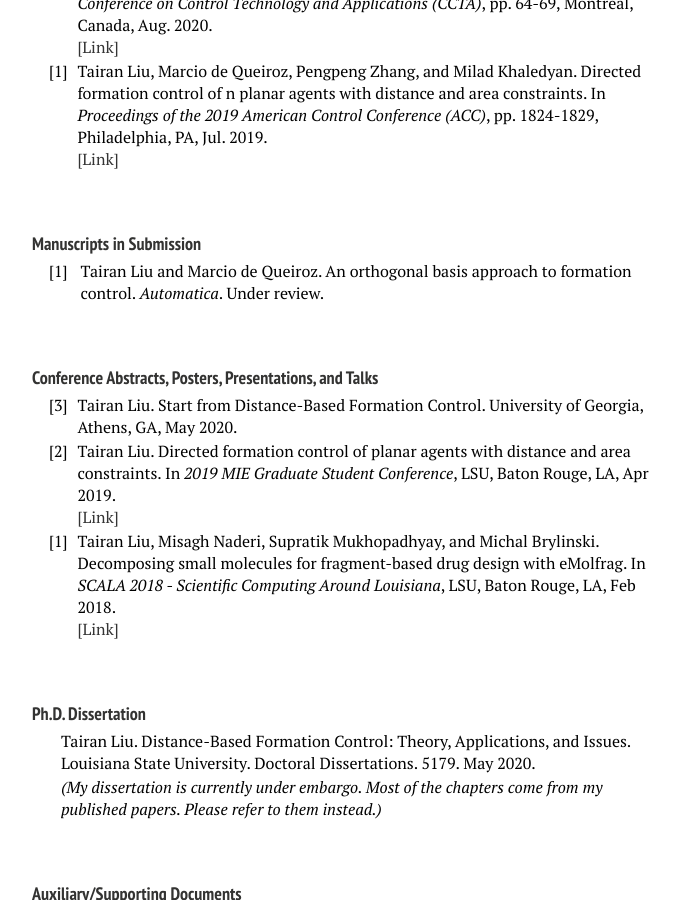
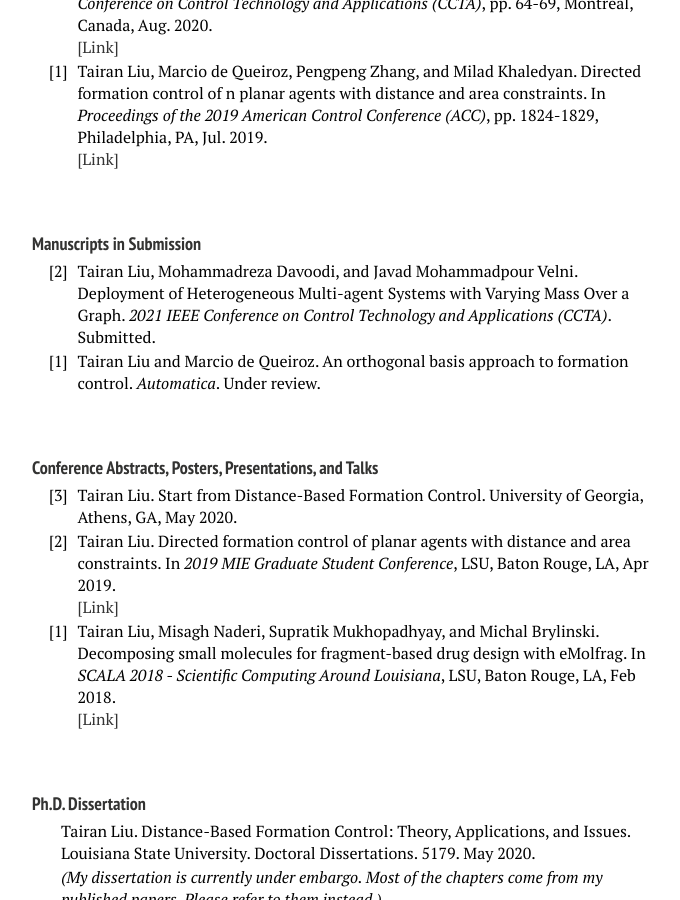
Before and after one commit to liutairan/liutairan.github.io, a Jekyll site: the page built from publications.md, in a window 1280 px wide and 900 px high, scrolled down 1104 px. Shown: the whole window, without its empty margins (288-968 px from the left). Built offline with Jekyll 4.4.1, drawn with Linux system fonts in a browser that asks for light colours; nearby versions of some CDN libraries; comment, search, counter and statistics services are not loaded.

Commit message:
Update publications.html

```diff
--- a/_layouts/publications.html
+++ b/_layouts/publications.html
@@ -211,6 +211,15 @@ function toggleBibtex(articleid) {
 
 			<div class="container">
         <table>
+					<tr>
+            <td>[2]</td>
+            <td>&nbsp; &nbsp;</td>
+            <td>Tairan Liu, Mohammadreza Davoodi, and Javad Mohammadpour Velni.
+                Deployment of Heterogeneous Multi-agent Systems with Varying Mass Over a Graph.
+                <cite>2021 IEEE Conference on Control Technology and Applications (CCTA)</cite>.
+                Submitted.
+            </td>
+          </tr>
           <tr>
             <td>[1]</td>
             <td>&nbsp; &nbsp;</td>
```
